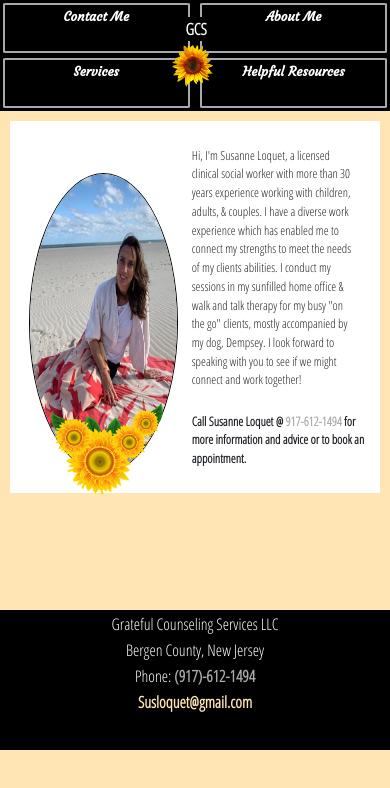
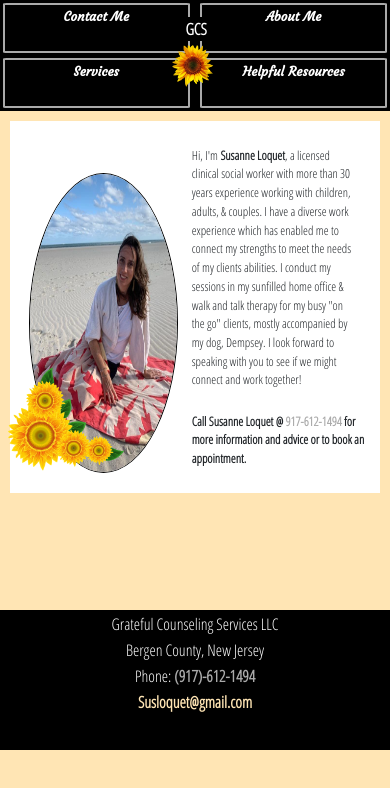
Before and after one commit to JayZonday/sus-home, a React (Create React App) app: page /about in a window 390 px wide. Shown: the top 788 px of the page. Built offline with nearby package versions, Linux system fonts and the light colour scheme.

Commit message:
more style edits

```diff
--- a/src/components/AboutMe/index.css
+++ b/src/components/AboutMe/index.css
@@ -66,10 +66,10 @@
     width: 45%;
     font-weight: 600;
   }
-.sf-about-design{
+  .sf-about-design{
     position: absolute;
     width: 31%;
-    transform: rotate(-54deg);
-    margin: 61% 0 0 3%;
+    transform: rotate(0deg);
+    margin: 58% 0 0 -6%;
   }
 }
--- a/src/components/AboutMe/index.js
+++ b/src/components/AboutMe/index.js
@@ -13,7 +13,7 @@ class AboutMe extends Component {
       <div className='about-slab'>
         <img className='bio-pic' src={BioPic} />
         <div className='mini-bio'>
-          Hi, I'm Susanne Loquet, a licensed clinical social worker with more than 30 years experience working with children, adults, & couples.
+          Hi, I'm <b>Susanne Loquet</b>, a licensed clinical social worker with more than 30 years experience working with children, adults, & couples.
           I have a diverse work experience which has enabled me to connect my strengths to meet the needs of my clients abilities. I conduct my sessions
           in my sunfilled home office & walk and talk therapy for my busy "on the go" clients, mostly accompanied by my dog, Dempsey.
           I look forward to speaking with you to see if we might connect and work together!
```
